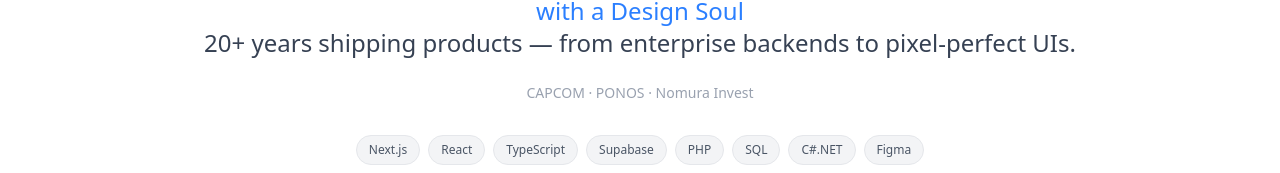
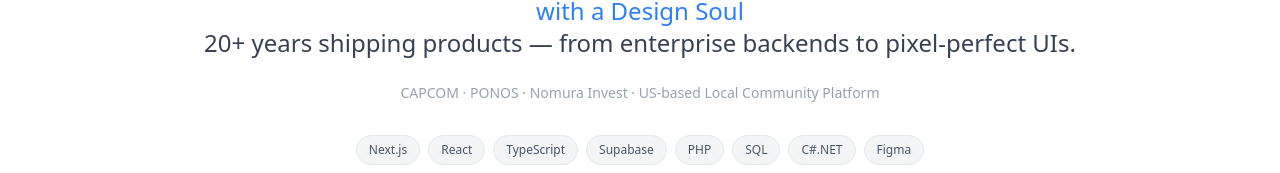
Before and after one commit to tyeyty/react-app, a React (Vite) app: page / in a window 1280 px wide. Shown: the part 325-498 px from the top of the page. Built offline with nearby package versions, Linux system fonts and the light colour scheme; no server answers; the database is empty.

Commit message:
Update company list with additional platform

```diff
--- a/src/pages/Home.tsx
+++ b/src/pages/Home.tsx
@@ -156,7 +156,7 @@
           20+ years shipping products — from enterprise backends to pixel-perfect UIs.<br></br>
         </p>
         <p className="text-sm text-gray-400 mb-8">
-          CAPCOM · PONOS · Nomura Invest
+          CAPCOM · PONOS · Nomura Invest · US-based Local Community Platform
         </p>
         <div className="flex flex-wrap justify-center gap-2 mb-8 sm:mb-10">
           {TECH_TAGS.map((t) => (
```
